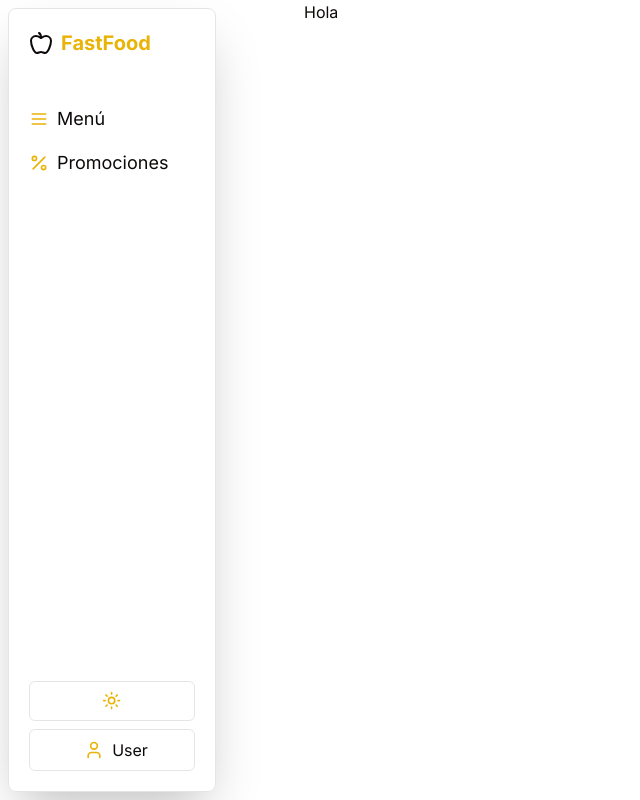
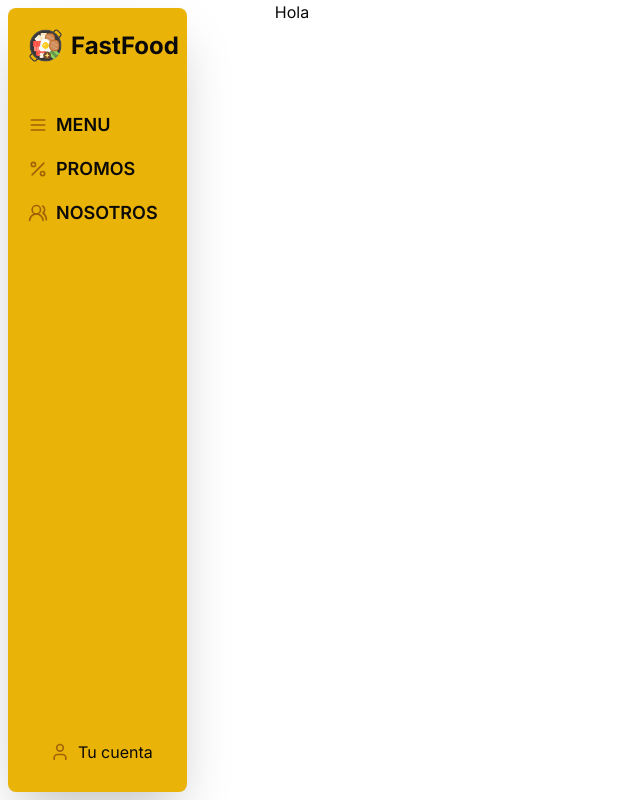
Before and after one commit to NNeshz/sistema-de-reservas, a Next.js app in the folder frontend/: page / in a window 1280 px wide. Shown: the whole page, without its empty margins (0-640 px from the left). Built offline with nearby package versions, Linux system fonts and the light colour scheme.

Commit message:
refactor: Remove commented out code and update sidebar links in layout.tsx

```diff
--- a/frontend/src/app/layout.tsx
+++ b/frontend/src/app/layout.tsx
@@ -2,7 +2,8 @@ import type { Metadata } from "next";
 import { Inter } from "next/font/google";
 import "./globals.css";
 
-import { ThemeProvider } from "@/components/theme-provider";
+// ✅ TODO: Concluir si puede entrar el ThemeProvider
+// import { ThemeProvider } from "@/components/theme-provider";
 import Sidebar from "@/components/Sidebar";
 import { cn } from "@/lib/utils";
 
@@ -23,15 +24,9 @@ export default function RootLayout({
       <html lang="en" suppressHydrationWarning>
         <head />
         <body className={cn("antialiased min-h-screen flex", inter.className)}>
-          <ThemeProvider
-            attribute="class"
-            defaultTheme="system"
-            enableSystem
-            disableTransitionOnChange
-          >
+
             <Sidebar />
-            <main>{children}</main>
-          </ThemeProvider>
+            {children}
         </body>
       </html>
     </>
--- a/frontend/src/components/Sidebar.tsx
+++ b/frontend/src/components/Sidebar.tsx
@@ -2,7 +2,7 @@
 
 import { useState } from "react";
 import Link from "next/link";
-import { Apple, MenuIcon, Percent, User } from "lucide-react";
+import { Apple, MenuIcon, Percent, User, Users2 } from "lucide-react";
 import { ModeToggle } from "./ModeToggle";
 import {
   DropdownMenu,
@@ -12,16 +12,26 @@ import {
   DropdownMenuSeparator,
   DropdownMenuTrigger,
 } from "@/components/ui/dropdown-menu";
+import Image from "next/image";
 
 const Sidebar = () => {
   const [isOpen, setIsOpen] = useState(false);
 
   return (
-    <div className="flex flex-col h-[98vh] w-52 p-5 m-2 rounded-lg border shadow-2xl justify-between">
+    <div className="flex flex-col h-[98vh] w-52 p-5 m-2 rounded-lg bg-yellow-500 shadow-2xl justify-between">
       <div>
         <div className="mb-12">
-          <Link href="/" className="font-bold text-xl flex gap-2 items-center hover:cursor-pointer">
-            <Apple className="w-6 h-6" /> <p className="text-yellow-500">FastFood</p>
+          <Link
+            href="/"
+            className="font-bold text-xl flex gap-2 items-center hover:cursor-pointer"
+          >
+            <Image
+              src={"/olla-caliente.png"}
+              alt="Logo de la empresa"
+              width={35}
+              height={35}
+            />{" "}
+            <p className="text-2xl">FastFood</p>
           </Link>
         </div>
         <nav className="flex flex-col gap-y-4">
@@ -29,23 +39,30 @@ const Sidebar = () => {
             href="/menu"
             className="text-lg flex gap-2 items-center hover:cursor-pointer"
           >
-            <MenuIcon className="w-5 h-5 text-yellow-500" /> Menú
+            <MenuIcon className="w-5 h-5 text-yellow-700" /> <p className="font-semibold">MENU</p>
           </Link>
           <Link
             href="/promociones"
             className="text-lg flex gap-2 items-center hover:cursor-pointer"
           >
-            <Percent className="w-5 h-5 text-yellow-500" /> Promociones
+            <Percent className="w-5 h-5 text-yellow-700" /> <p className="font-semibold">PROMOS</p>
+          </Link>
+          <Link
+            href="/nosotros"
+            className="text-lg flex gap-2 items-center hover:cursor-pointer"
+          >
+            <Users2 className="w-5 h-5 text-yellow-700" /> <p className="font-semibold">NOSOTROS</p>
           </Link>
         </nav>
       </div>
 
       <div className="flex flex-col gap-2">
-        <ModeToggle />
+        {/* Ver si podemos implementar el modo noche o solo no queda */}
+        {/* <ModeToggle /> */}
         <DropdownMenu>
-          <DropdownMenuTrigger className="flex items-center border w-full py-2 pl-2 gap-2 rounded-md justify-center">
-            <User className="w-5 h-5 text-yellow-500" />
-            User
+          <DropdownMenuTrigger className="flex items-center w-full py-2 pl-2 gap-2 rounded-md justify-center">
+            <User className="w-5 h-5 text-yellow-700" />
+            Tu cuenta
           </DropdownMenuTrigger>
           <DropdownMenuContent>
             <DropdownMenuLabel>Mi cuenta</DropdownMenuLabel>
```
Also changed, not shown: frontend/public/olla-caliente.png (added).
